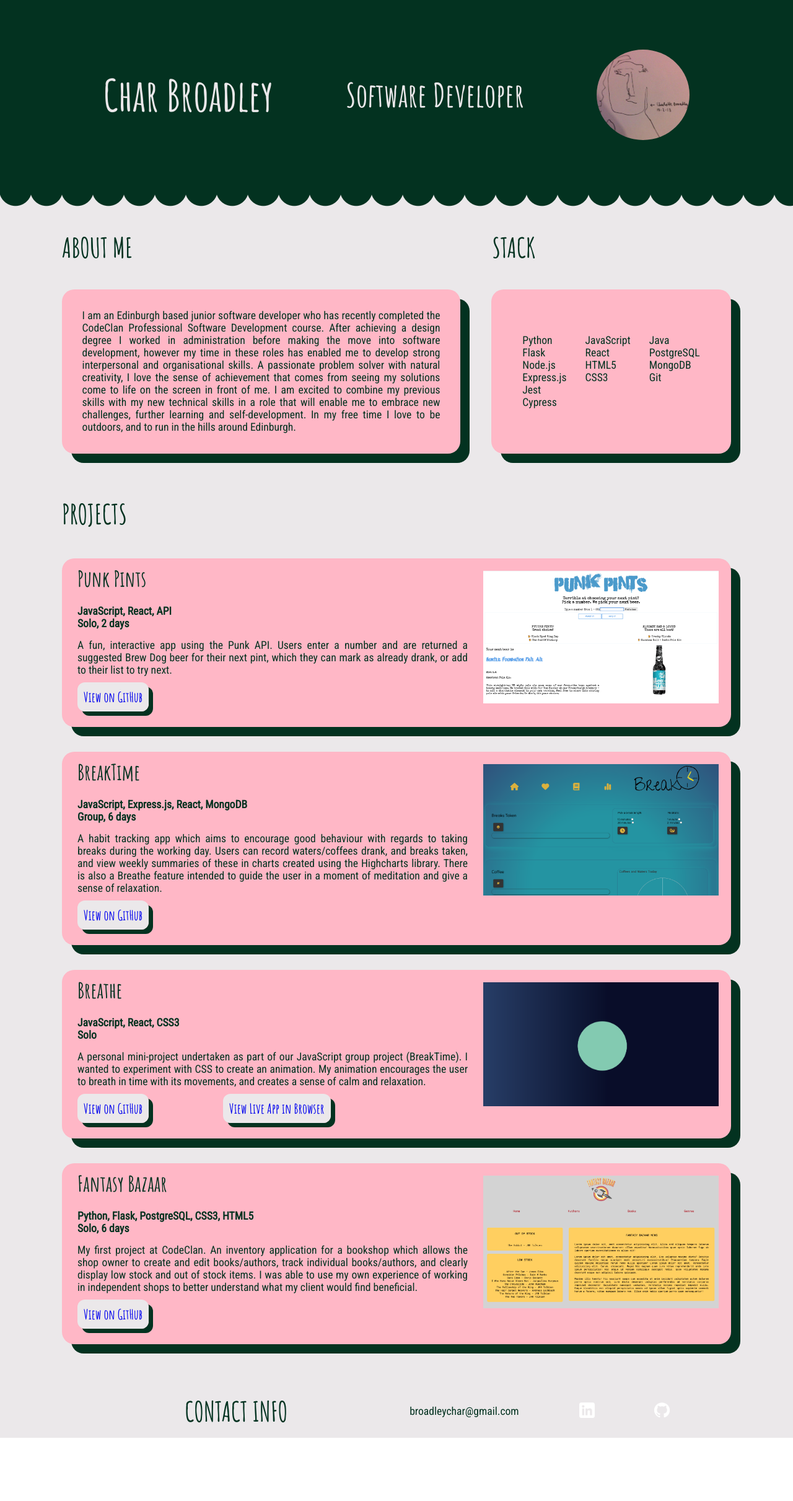
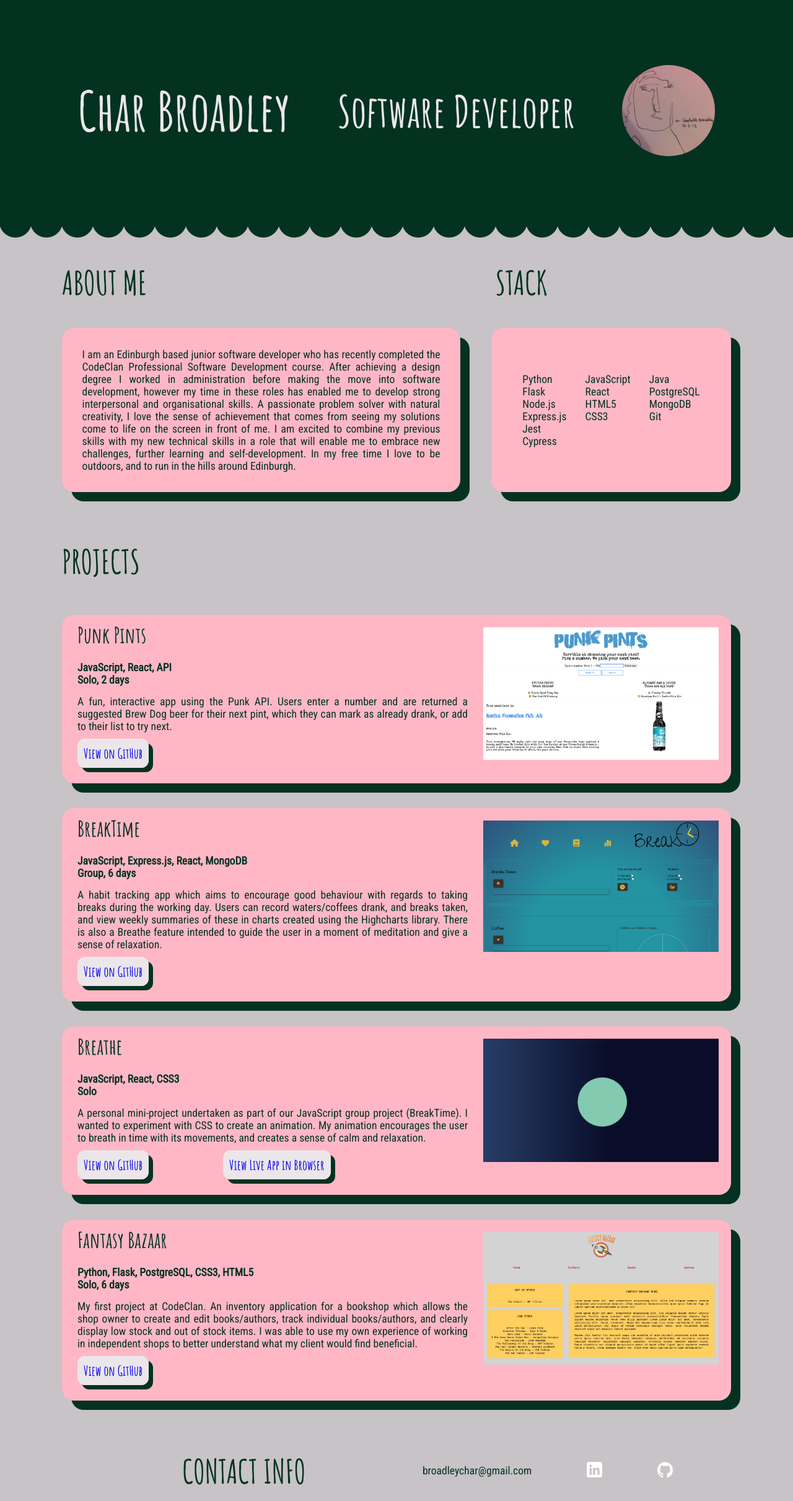
Before and after one commit to charbroadley/portfolio, a React (Create React App) app: page / in a window 1280 px wide. Shown: the whole page at 62% size. Before the commit the page ends 2320 px from the top, so only its background shows below. Built offline with nearby package versions, Linux system fonts and the light colour scheme.

Commit message:
colors of buttons changed around

```diff
--- a/src/index.css
+++ b/src/index.css
@@ -18,11 +18,11 @@
         color: #033220;
         font-size: 1.1em;
         font-family: 'Roboto Condensed', sans-serif;
-        background-color: #ebe8ea ;
+        background-color: #c7c3c6 ;
     }
     /* HEADING */
     .heading {
-        color: #ebe8ea;
+        color: #ebe6ea;
         display: flex;
         justify-content: space-evenly;
         align-items: center;
@@ -41,7 +41,7 @@
         width: 100%;
         content:" ";
         background:
-        radial-gradient(circle at 50% 0%, #033220 25%, #ebe8ea 26%, #ebe8ea 40%);
+        radial-gradient(circle at 50% 0%, #033220 25%, #c7c3c6 26%, #c7c3c6 40%);
         background-color: #033220;
         background-size:50px 100px;
         height:50px;
@@ -50,12 +50,12 @@
 
     .name {
         font-family: 'Amatic SC', sans-serif;
-        font-size: 4em;
+        font-size: 5em;
     }
 
     .job-title {
         font-family: 'Amatic SC', sans-serif;
-        font-size: 3em;
+        font-size: 4em;
     }
 
     .me {
@@ -73,7 +73,7 @@
 
     .details-section h3 {
         font-family: 'Amatic SC', sans-serif;
-        font-size: 2.5em;
+        font-size: 3em;
     }
 
     .header-about {
@@ -141,7 +141,7 @@
     .project-title {
         color: #033220;
         font-family: 'Amatic SC', sans-serif;
-        font-size: 2.5em;
+        font-size: 3em;
         margin-left: 100px;
     }
 
@@ -201,7 +201,7 @@
         text-decoration: none;
         font-family: 'Amatic SC', sans-serif;
         font-size: 1.25em;
-        background-color: #ebe8ea;
+        background-color: #ebe6ea;
         border-radius: 12px;
         box-shadow: 7px 7px #033220;
         padding: 10px;
@@ -218,7 +218,7 @@
         text-decoration: none;
         font-family: 'Amatic SC', sans-serif;
         font-size: 1.25em;
-        background-color: #ebe8ea;
+        background-color: #ebe6ea;
         border-radius: 12px;
         box-shadow: 7px 7px #033220;
         padding: 10px;
@@ -242,7 +242,7 @@
     .contact-title {
         color: #033220;
         font-family: 'Amatic SC', sans-serif;
-        font-size: 2.5em;
+        font-size: 3em;
         margin: 15px 100px 15px 100px;
     }
 
```
